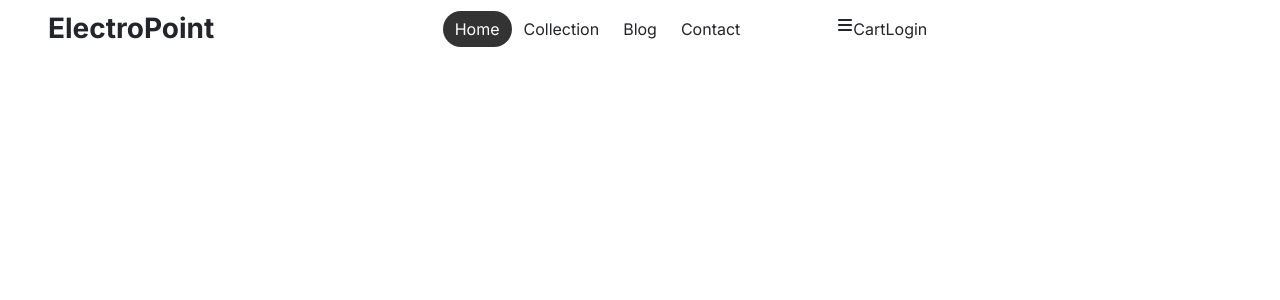
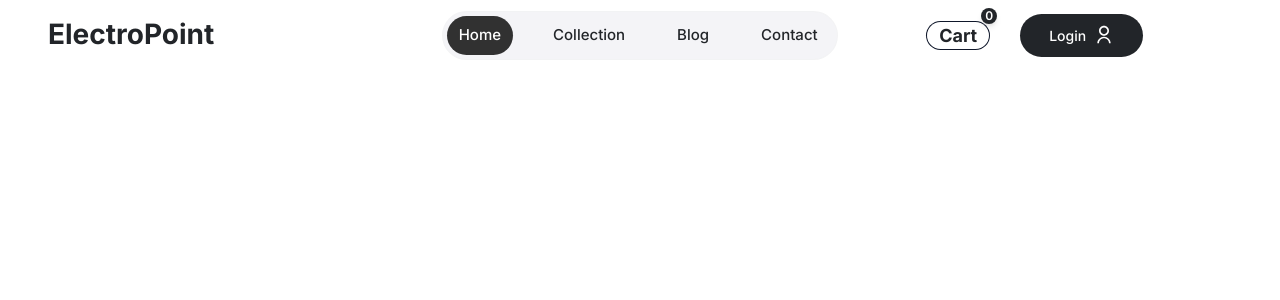
Before and after one commit to amdadislam01/electronic-e-commarce, a React (Vite) app in the folder frontend/: page / in a window 1280 px wide. Shown: the top 300 px of the page. Built offline with nearby package versions, Linux system fonts and the light colour scheme; the HTML template or start-up script is replaced by a standard one.

Commit message:
Navbar section complate

```diff
--- a/frontend/src/components/Header.jsx
+++ b/frontend/src/components/Header.jsx
@@ -1,12 +1,15 @@
-import React from "react";
+import React, { useState } from "react";
 import { Link } from "react-router-dom";
 import Navbar from "./Navbar";
-import { FaBars } from 'react-icons/fa6'
-import {} from 'react-icons/tb'
-import {} from 'react-icons/ri'
-
+import { FaBars, FaBarsStaggered } from "react-icons/fa6";
+import { TbUserCircle } from "react-icons/tb";
+import { RiUserLine } from "react-icons/ri";
 
 const Header = () => {
+  const [menuOpen, setMenuOpen] = useState(false);
+
+  const toggleMenu = () => setMenuOpen((prev) => !prev);
+
   return (
     <header className="max-padd-container w-full mb-2">
       <div className="flexBetween py-3">
@@ -16,22 +19,44 @@ const Header = () => {
         </Link>
         {/* Navbar */}
         <div className="flex-1">
-          <Navbar containerStyles={'flex gap-x-5 xl:gap-x-7'} />
+          <Navbar
+            containerStyles={`${
+              menuOpen
+                ? "flex items-start flex-col gap-y-8 fixed top-16 right-6 p-5 bg-white rounded-xl shadow-md w-52 ring-1 ring-slate-900/5 z-50"
+                : "hidden xl:flex gap-x-5 xl:gap-x-7 medium-15 bg-primary ring-1 ring-slate-900/5 rounded-full p-1"
+            }`}
+            onClick={() => setMenuOpen(false)}
+          />
         </div>
         {/* Buttons */}
-        <div className="flex-1 flex">
+        <div className="flex-1 flex items-center justify-center gap-x-2 xs:gap-x-8">
           {/* Menu Toggle */}
           <>
-          <FaBars />
+            {menuOpen ? (
+              <FaBarsStaggered
+                onClick={toggleMenu}
+                className="xl:hidden cursor-pointer text-xl"
+              />
+            ) : (
+              <FaBars
+                onClick={toggleMenu}
+                className="xl:hidden cursor-pointer text-xl"
+              />
+            )}
           </>
           {/* Cart */}
-          <Link>
-            <div className="">
+          <Link to={"/cart"} className="flex relative">
+            <div className="text-[27px] ring-1 ring-slate-900 rounded-full px-3 bold-18">
               Cart
+              <span className="bg-secondary text-white text-[12px] font-semibold absolute -top-3.5 -right-2 flexCenter w-4 h-4 rounded-full shadow-md">
+                0
+              </span>
             </div>
           </Link>
           {/* User Profile */}
-          <button>Login</button>
+          <div className="group relative">
+            <button className="btn-dark flexCenter gap-x-2">Login <RiUserLine className="text-xl" /></button>
+          </div>
         </div>
       </div>
     </header>
--- a/frontend/src/components/Navbar.jsx
+++ b/frontend/src/components/Navbar.jsx
@@ -1,7 +1,7 @@
 import React from 'react'
 import { NavLink } from 'react-router-dom'
 
-const Navbar = ({containerStyles}) => {
+const Navbar = ({containerStyles, onClick}) => {
   const navLinks = [
     {path: '/', title: 'Home'},
     {path: '/collection', title: 'Collection'},
@@ -9,12 +9,13 @@ const Navbar = ({containerStyles}) => {
     {path: '/contact', title: 'Contact'},
   ]
   return (
-    <nav className={`${{containerStyles}}`}>
+    <nav className={`${containerStyles}`}>
       {navLinks.map((link)=>(
         <NavLink
         key={link.title}
         to={link.path}
         className={({isActive})=>`${isActive ? 'active-link' : ''} px-3 py-2 rounded-full`}
+        onClick={onClick} // Close menu when link clicked
         >
           {link.title}
         </NavLink>
--- a/frontend/src/index.css
+++ b/frontend/src/index.css
@@ -281,284 +281,3 @@
     @apply text-[14px] font-[700];
   }
 }
-@import url("https://fonts.googleapis.com/css2?family=Inter:ital,opsz,wght@0,14..32,100..900;1,14..32,100..900&display=swap");
-
-@tailwind base;
-@tailwind components;
-@tailwind utilities;
-
-* {
-  margin: 0;
-  padding: 0;
-  box-sizing: border-box;
-  font-family: "Inter", system-ui;
-}
-
-/* width */
-::-webkit-scrollbar {
-  width: 10px;
-}
-
-/* Track */
-::-webkit-scrollbar-track {
-  background: white;
-  border: 1px solid #8080802f;
-}
-
-/* Handle */
-::-webkit-scrollbar-thumb {
-  background: #e6e6e6;
-}
-
-/* Handle on hover */
-::-webkit-scrollbar-thumb:hover {
-  background: #ccc;
-}
-
-.shadows {
-  box-shadow: rgba(149, 157, 165, 0.2) 0px 8px 24px;
-}
-
-@layer base {
-  .h1 {
-    @apply text-[43px] leading-tight md:text-[51px] md:leading-[1.3] mb-4 font-bold;
-  }
-
-  .h2 {
-    @apply text-[25px] leading-tight md:text-[35px] md:leading-[1.3] mb-4 font-bold;
-  }
-
-  .h3 {
-    @apply text-[24px] leading-tight md:text-[28px] md:leading-[1.3] mb-4 font-bold;
-  }
-
-  .h4 {
-    @apply text-[16px] md:text-[17px] mb-2 font-bold;
-  }
-
-  .h5 {
-    @apply text-[14px] md:text-[15px] mb-1 font-bold;
-  }
-
-  p {
-    @apply leading-[1.3] text-[14px] text-gray-30;
-  }
-}
-
-@layer utilities {
-  .active-link {
-    @apply px-3 py-2 rounded-full bg-black/80 text-white;
-  }
-
-  .btn-white {
-    @apply medium-14 bg-white text-tertiary ring-1 ring-white px-7 py-2.5 rounded-full;
-  }
-
-  .btn-dark {
-    @apply medium-14 bg-tertiary text-white ring-1 ring-tertiary px-7 py-2.5 rounded-full;
-  }
-
-  .btn-light {
-    @apply medium-14 bg-primary ring-1 ring-primary px-7 py-2.5 rounded-full transition-all duration-300;
-  }
-
-  .btn-outline {
-    @apply medium-14 bg-white ring-1 ring-primary px-7 py-2.5 rounded-full hover:bg-primary transition-all duration-300;
-  }
-
-  .btn-secondary {
-    @apply medium-14 bg-secondary ring-1 ring-secondary text-white px-7 py-2.5 rounded-full;
-  }
-
-  .max-padd-container {
-    @apply mx-auto max-w-[1440px] px-6 lg:px-12;
-  }
-
-  .flexCenter {
-    @apply flex items-center justify-center;
-  }
-
-  .flexBetween {
-    @apply flex items-center justify-between;
-  }
-
-  .flexStart {
-    @apply flex items-center justify-start;
-  }
-
-  .flexEnd {
-    @apply flex items-center justify-end;
-  }
-
-  /* FONTS */
-  .regular-64 {
-    @apply text-[64px] font-[400] leading-[120%];
-  }
-
-  .regular-52 {
-    @apply text-[52px] font-[400] leading-[120%];
-  }
-
-  .regular-48 {
-    @apply text-[48px] font-[400] leading-[120%];
-  }
-
-  .regular-40 {
-    @apply text-[40px] font-[400] leading-[120%];
-  }
-
-  .regular-32 {
-    @apply text-[32px] font-[400];
-  }
-
-  .regular-28 {
-    @apply text-[28px] font-[400];
-  }
-
-  .regular-24 {
-    @apply text-[24px] font-[400];
-  }
-
-  .regular-22 {
-    @apply text-[22px] font-[400];
-  }
-
-  .regular-20 {
-    @apply text-[20px] font-[400];
-  }
-
-  .regular-18 {
-    @apply text-[18px] font-[400];
-  }
-
-  .regular-16 {
-    @apply text-[16px] font-[400];
-  }
-
-  .regular-15 {
-    @apply text-[15px] font-[400];
-  }
-
-  .regular-14 {
-    @apply text-[14px] font-[400];
-  }
-
-  .medium-64 {
-    @apply text-[64px] font-[500] leading-[120%];
-  }
-
-  .medium-52 {
-    @apply text-[52px] font-[500] leading-[120%];
-  }
-
-  .medium-48 {
-    @apply text-[48px] font-[500] leading-[120%];
-  }
-
-  .medium-40 {
-    @apply text-[40px] font-[500] leading-[120%];
-  }
-
-  .medium-36 {
-    @apply text-[36px] font-[500];
-  }
-
-  .medium-32 {
-    @apply text-[32px] font-[500];
-  }
-
-  .medium-28 {
-    @apply text-[28px] font-[500];
-  }
-
-  .medium-24 {
-    @apply text-[24px] font-[500];
-  }
-
-  .medium-22 {
-    @apply text-[22px] font-[500];
-  }
-
-  .medium-20 {
-    @apply text-[20px] font-[500];
-  }
-
-  .medium-18 {
-    @apply text-[18px] font-[500];
-  }
-
-  .medium-16 {
-    @apply text-[16px] font-[500];
-  }
-
-  .medium-15 {
-    @apply text-[15px] font-[500];
-  }
-
-  .medium-14 {
-    @apply text-[14px] font-[500];
-  }
-
-  .bold-88 {
-    @apply text-[88px] font-[700] leading-[120%];
-  }
-
-  .bold-64 {
-    @apply text-[64px] font-[700] leading-[120%];
-  }
-
-  .bold-52 {
-    @apply text-[52px] font-[700] leading-[120%];
-  }
-
-  .bold-48 {
-    @apply text-[48px] font-[700] leading-[120%];
-  }
-
-  .bold-44 {
-    @apply text-[44px] font-[700] leading-[120%];
-  }
-
-  .bold-40 {
-    @apply text-[40px] font-[700] leading-[120%];
-  }
-
-  .bold-36 {
-    @apply text-[36px] font-[700] leading-[120%];
-  }
-
-  .bold-32 {
-    @apply text-[32px] font-[700] leading-[120%];
-  }
-
-  .bold-28 {
-    @apply text-[28px] font-[700] leading-[120%];
-  }
-
-  .bold-24 {
-    @apply text-[24px] font-[700] leading-[120%];
-  }
-
-  .bold-22 {
-    @apply text-[22px] font-[700];
-  }
-
-  .bold-20 {
-    @apply text-[20px] font-[700];
-  }
-
-  .bold-18 {
-    @apply text-[18px] font-[700];
-  }
-
-  .bold-16 {
-    @apply text-[16px] font-[700];
-  }
-
-  .bold-15 {
-    @apply text-[15px] font-[700];
-  }
-  .bold-14 {
-    @apply text-[14px] font-[700];
-  }
-}
```
